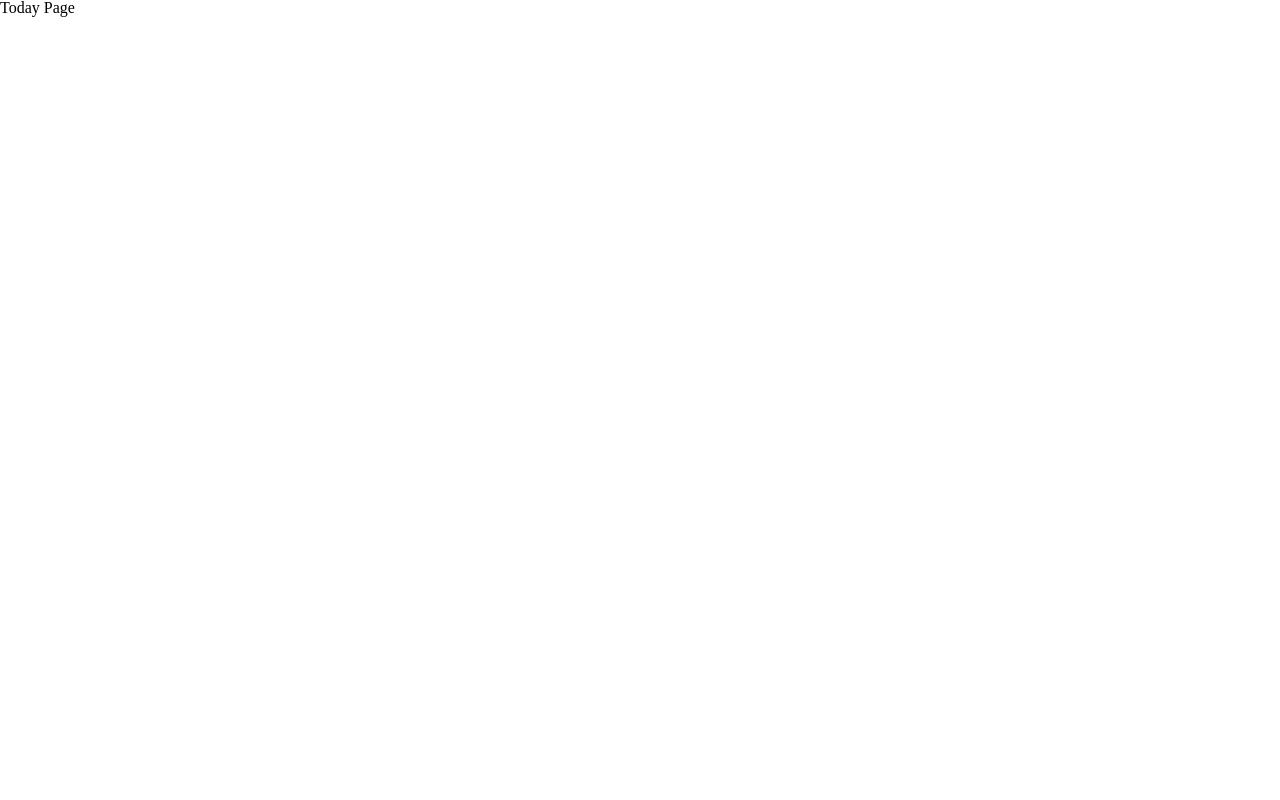
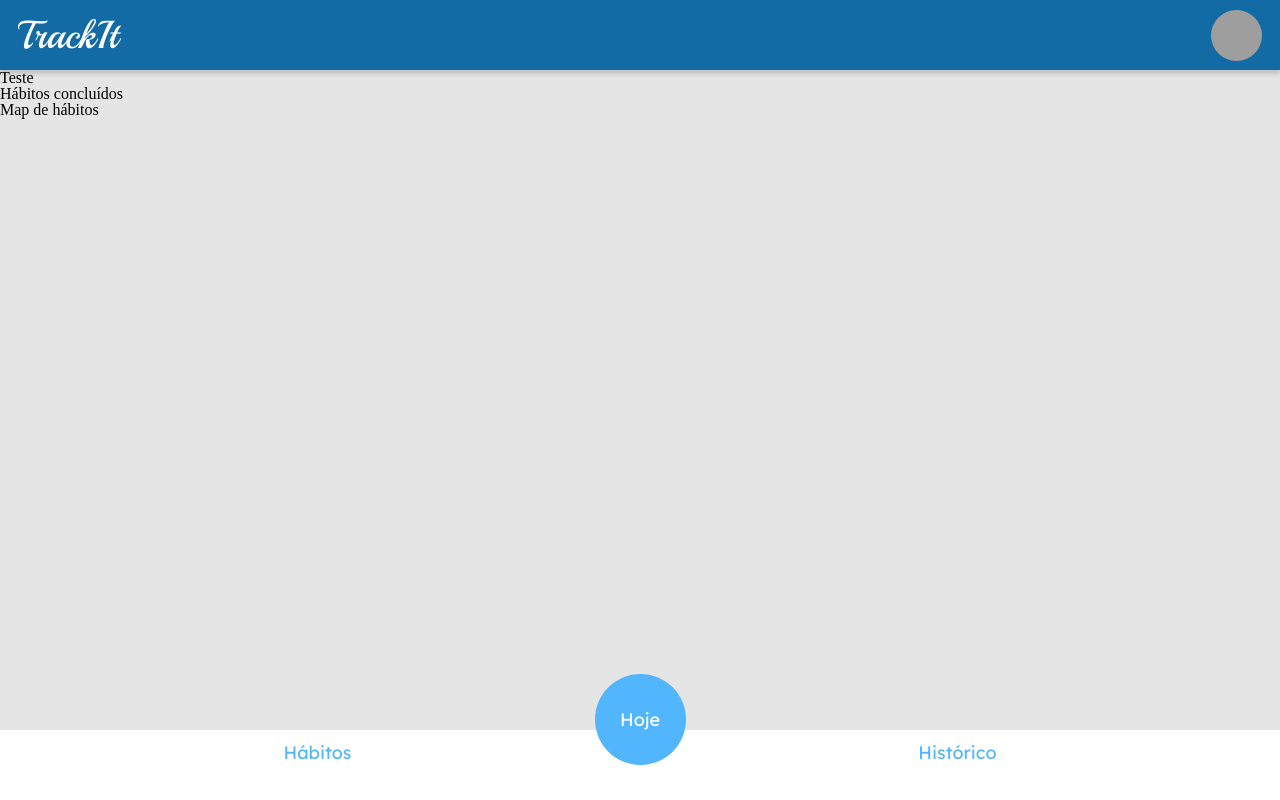
Before and after one commit to renatainacio/TrackIt, a React (Vite) app: page /hoje in a window 1280 px wide. Built offline with nearby package versions, Linux system fonts and the light colour scheme; grey boxes are pictures that could not be loaded.

Commit message:
topo e menu

```diff
--- a/index.html
+++ b/index.html
@@ -7,7 +7,7 @@
     <title>TrackIt</title>
     <link rel="preconnect" href="https://fonts.googleapis.com">
     <link rel="preconnect" href="https://fonts.gstatic.com" crossorigin>
-    <link href="https://fonts.googleapis.com/css2?family=Lexend+Deca:wght@100;200;300;400;500;600;700;800;900&display=swap" rel="stylesheet">
+    <link href="https://fonts.googleapis.com/css2?family=Lexend+Deca:wght@100;200;300;400;500;600;700;800;900&family=Playball&display=swap" rel="stylesheet">
   </head>
   <body>
     <div id="root"></div>
--- /dev/null
+++ b/src/components/Menu.jsx
@@ -0,0 +1,51 @@
+import { useNavigate } from "react-router-dom"
+import styled from "styled-components"
+
+export default function Menu() {
+    const navigate = useNavigate();
+
+    return (
+        <SCMenu>
+            <SCButtonCircle onClick={() => navigate("/hoje")}>Hoje</SCButtonCircle>
+            <SCBottom>
+                <SCButtonWhite onClick={() => navigate("/habitos")}>Hábitos</SCButtonWhite>
+                <SCButtonWhite onClick={() => navigate("/historico")}>Histórico</SCButtonWhite>
+            </SCBottom>
+        </SCMenu>
+    )
+}
+
+const SCBottom = styled.div`
+    position: fixed;
+    bottom: 0;
+    left: 0;
+    width: 100%;
+    height: 70px;
+    background: #FFFFFF;
+    display: flex;
+    justify-content: space-around;
+`
+
+const SCMenu = styled.div`
+    display: flex;
+    justify-content: center;
+`
+
+const SCButtonWhite = styled.button`
+    background: none;
+    width: auto;
+    font-size: 18px;
+    line-height: 22px;
+    color: #52B6FF;
+`
+
+const SCButtonCircle = styled.button`
+    width: 91px;
+    height: 91px;
+    border-radius: 91px;
+    background: #52B6FF;
+    font-size: 18px;
+    position: fixed;
+    bottom: 10px;
+    z-index: 2;
+`
--- /dev/null
+++ b/src/components/Top.jsx
@@ -0,0 +1,40 @@
+import styled from "styled-components"
+
+export default function Top() {
+    return(
+        <SCTop>
+            <h1>TrackIt</h1>
+            <img src="https://ionicframework.com/docs/img/demos/avatar.svg"/>
+        </SCTop>
+    )
+}
+
+const SCTop = styled.div`
+    position: absolute;
+    width: 100%;
+    height: 70px;
+    background: #126BA5;
+    box-shadow: 0px 4px 4px rgba(0, 0, 0, 0.15);
+    position: fixed;
+    top: 0;
+    left: 0;
+    z-index: 1;
+    display: flex;
+    justify-content: space-between;
+    align-items: center;
+    h1 {
+        font-family: 'Playball';
+        font-style: normal;
+        font-weight: 400;
+        font-size: 39px;
+        line-height: 49px;
+        color: #FFFFFF;
+        margin-left:18px;
+    }
+    img {
+        width: 51px;
+        height: 51px;
+        border-radius: 98.5px;
+        margin-right: 18px;
+    }
+`
--- a/src/pages/TodayPage.jsx
+++ b/src/pages/TodayPage.jsx
@@ -1,5 +1,17 @@
+import Top from "../components/Top"
+import Menu from "../components/Menu"
+import SCContent from "../style/SCContent"
+
 export default function TodayPage() {
     return(
-        <p>Today Page</p>
+        <>
+            <Top />
+            <SCContent>
+                <h1>Teste</h1>
+                <h2>Hábitos concluídos</h2>
+                <p>Map de hábitos</p>
+            </SCContent>
+            <Menu />
+        </>
     )
 }
--- /dev/null
+++ b/src/style/SCContent.js
@@ -0,0 +1,11 @@
+import styled from "styled-components";
+
+const SCContent = styled.div`
+    background-color: #E5E5E5;
+    margin-top: 70px;
+    margin-bottom: 70px;
+    height: calc(100vh - 140px);
+    width: 100%;
+`
+
+export default SCContent;
```
